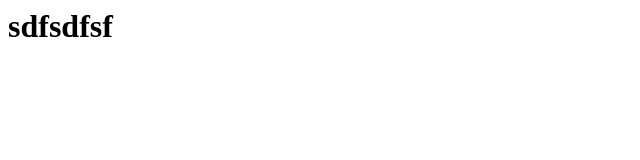
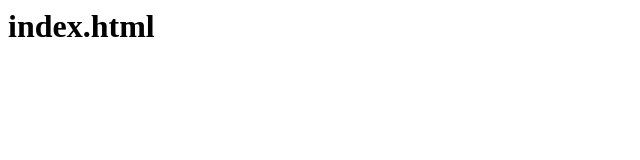
Before and after one commit to braveua/braveua.github.io, a plain HTML site: page index.html in a window 1280 px wide. Shown: the whole page, without its empty margins (0-640 px from the left). Drawn offline with Linux system fonts and the light colour scheme.

Commit message:
Update index.html

```diff
--- a/index.html
+++ b/index.html
@@ -1 +1 @@
-<H1>sdfsdfsf</H1>
+<H1>index.html</H1>
```
